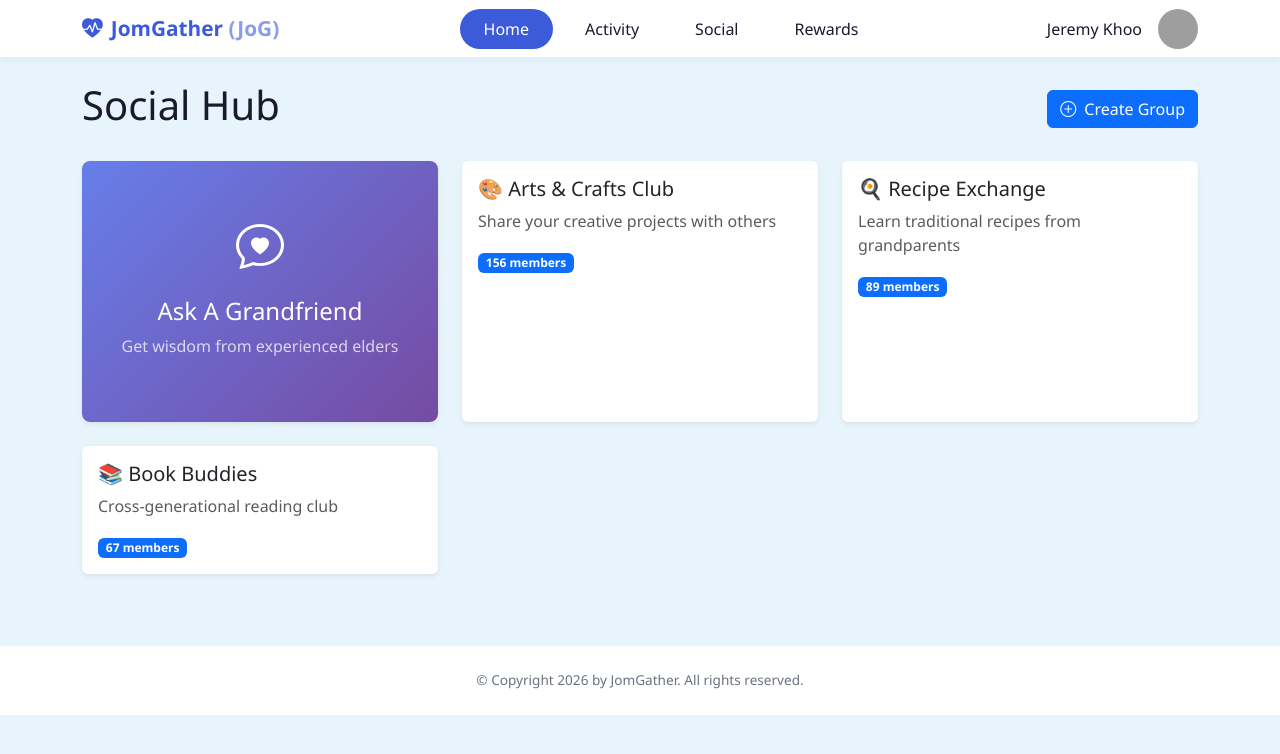
After one commit to Cassius-stack/JOMGather, a Flask app: page /social/ in a window 1280 px wide. The commit adds this page. Shown: the top 754 px of the page. Run offline with Flask 3, Linux system fonts and the light colour scheme; grey boxes are pictures that could not be loaded.

Commit message:
Replaced all communities with social

```diff
--- a/app.py
+++ b/app.py
@@ -11,7 +11,7 @@ from routes.auth import auth_bp
 from routes.profile import profile_bp
 from routes.activities import activities_bp
 from routes.messaging import messaging_bp
-from routes.community import community_bp
+from routes.social import social_bp
 from routes.support_swap import support_swap_bp
 from routes.rewards import rewards_bp
 from routes.slice_of_life import slice_of_life_bp
@@ -26,7 +26,7 @@ def create_app(config_name='default'):
     app.register_blueprint(profile_bp, url_prefix='/profile')
     app.register_blueprint(activities_bp, url_prefix='/activities')
     app.register_blueprint(messaging_bp, url_prefix='/messaging')
-    app.register_blueprint(community_bp, url_prefix='/community')
+    app.register_blueprint(social_bp, url_prefix='/social')
     app.register_blueprint(support_swap_bp, url_prefix='/support-swap')
     app.register_blueprint(rewards_bp, url_prefix='/rewards')
     app.register_blueprint(slice_of_life_bp, url_prefix='/slice-of-life')
--- /dev/null
+++ b/routes/social.py
@@ -0,0 +1,46 @@
+"""
+Social routes - Social features, AskAGrandfriend (Zongrong's feature)
+"""
+
+from flask import Blueprint, render_template, request, redirect, url_for
+
+social_bp = Blueprint('social', __name__)
+
+@social_bp.route('/')
+def social_hub():
+    """List all social groups."""
+    # TODO: Fetch social groups from database
+    return render_template('social/social_hub.html')
+
+@social_bp.route('/<int:group_id>')
+def group_detail(group_id):
+    """View a specific social group."""
+    # TODO: Fetch group details
+    return render_template('social/group_detail.html', group_id=group_id)
+
+@social_bp.route('/create', methods=['GET', 'POST'])
+def create_group():
+    """Create a new social group."""
+    if request.method == 'POST':
+        # TODO: Save group to database
+        pass
+    return render_template('social/social_hub.html')
+
+@social_bp.route('/join/<int:group_id>', methods=['POST'])
+def join_group(group_id):
+    """Join a social group."""
+    # TODO: Add user to group
+    return redirect(url_for('social.group_detail', group_id=group_id))
+
+@social_bp.route('/ask-grandfriend')
+def ask_grandfriend():
+    """AskAGrandfriend forum."""
+    return render_template('social/ask_grandfriend.html')
+
+@social_bp.route('/ask-grandfriend/post', methods=['GET', 'POST'])
+def post_question():
+    """Post a question to AskAGrandfriend."""
+    if request.method == 'POST':
+        # TODO: Save question to database
+        pass
+    return render_template('social/ask_grandfriend.html')
--- a/templates/base.html
+++ b/templates/base.html
@@ -44,7 +44,7 @@
                         <a class="nav-link" href="{{ url_for('activities.activity_list') }}">Activity</a>
                     </li>
                     <li class="nav-item">
-                        <a class="nav-link" href="{{ url_for('community.communities') }}">Social</a>
+                        <a class="nav-link" href="{{ url_for('social.social_hub') }}">Social</a>
                     </li>
                     <li class="nav-item">
                         <a class="nav-link" href="{{ url_for('rewards.leaderboard') }}">Rewards</a>
--- a/templates/index.html
+++ b/templates/index.html
@@ -141,7 +141,7 @@
             </a>
         </div>
         <div class="col-6">
-            <a href="{{ url_for('community.ask_grandfriend') }}" class="text-decoration-none">
+            <a href="{{ url_for('social.ask_grandfriend') }}" class="text-decoration-none">
                 <div class="activity-card recently-played-card ask">
                     <div class="d-flex justify-content-between align-items-start">
                         <span class="card-title">Ask A<br>Grandfriend</span>
--- /dev/null
+++ b/templates/social/social_hub.html
@@ -0,0 +1,61 @@
+{% extends "base.html" %}
+
+{% block title %}Social - JomGather{% endblock %}
+
+{% block content %}
+<div class="container py-4">
+    <div class="d-flex justify-content-between align-items-center mb-4">
+        <h1>Social Hub</h1>
+        <a href="{{ url_for('social.create_group') }}" class="btn btn-primary">
+            <i class="bi bi-plus-circle me-2"></i>Create Group
+        </a>
+    </div>
+
+    <div class="row g-4">
+        <!-- Ask A Grandfriend Card -->
+        <div class="col-md-6 col-lg-4">
+            <a href="{{ url_for('social.ask_grandfriend') }}" class="text-decoration-none">
+                <div class="card h-100 border-0 shadow-sm">
+                    <div class="card-body text-center py-5"
+                        style="background: linear-gradient(135deg, #667eea 0%, #764ba2 100%); border-radius: 0.5rem;">
+                        <i class="bi bi-chat-heart text-white" style="font-size: 3rem;"></i>
+                        <h4 class="text-white mt-3">Ask A Grandfriend</h4>
+                        <p class="text-white opacity-75">Get wisdom from experienced elders</p>
+                    </div>
+                </div>
+            </a>
+        </div>
+
+        <!-- Sample Social Groups -->
+        <div class="col-md-6 col-lg-4">
+            <div class="card h-100 border-0 shadow-sm">
+                <div class="card-body">
+                    <h5 class="card-title">🎨 Arts & Crafts Club</h5>
+                    <p class="card-text text-muted">Share your creative projects with others</p>
+                    <span class="badge bg-primary">156 members</span>
+                </div>
+            </div>
+        </div>
+
+        <div class="col-md-6 col-lg-4">
+            <div class="card h-100 border-0 shadow-sm">
+                <div class="card-body">
+                    <h5 class="card-title">🍳 Recipe Exchange</h5>
+                    <p class="card-text text-muted">Learn traditional recipes from grandparents</p>
+                    <span class="badge bg-primary">89 members</span>
+                </div>
+            </div>
+        </div>
+
+        <div class="col-md-6 col-lg-4">
+            <div class="card h-100 border-0 shadow-sm">
+                <div class="card-body">
+                    <h5 class="card-title">📚 Book Buddies</h5>
+                    <p class="card-text text-muted">Cross-generational reading club</p>
+                    <span class="badge bg-primary">67 members</span>
+                </div>
+            </div>
+        </div>
+    </div>
+</div>
+{% endblock %}
```
Also changed, not shown: models/community.py (deleted, +0 -118 lines), models/social.py (added, +118 -0 lines), routes/community.py (deleted, +0 -46 lines), templates/community/ask_grandfriend.html (deleted, +0 -11 lines), templates/community/communities.html (deleted, +0 -11 lines), templates/community/community_detail.html (deleted, +0 -11 lines), templates/social/ask_grandfriend.html (added, +52 -0 lines), templates/social/group_detail.html (added, +27 -0 lines), 1 other file.
